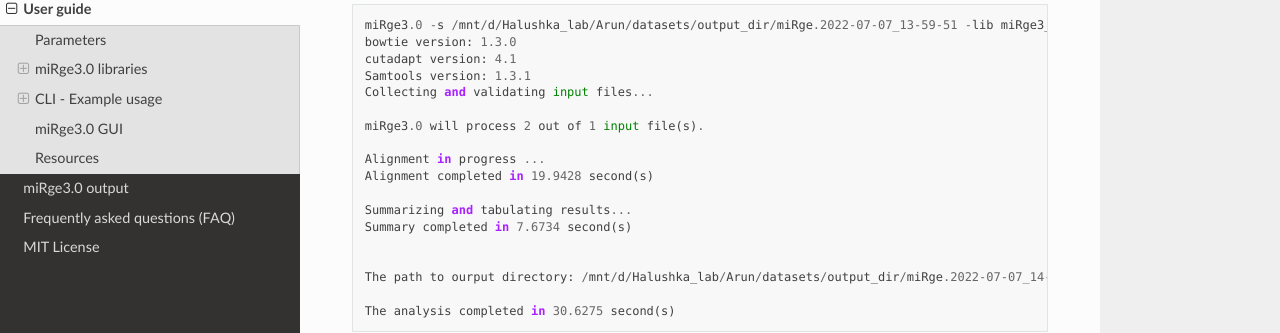
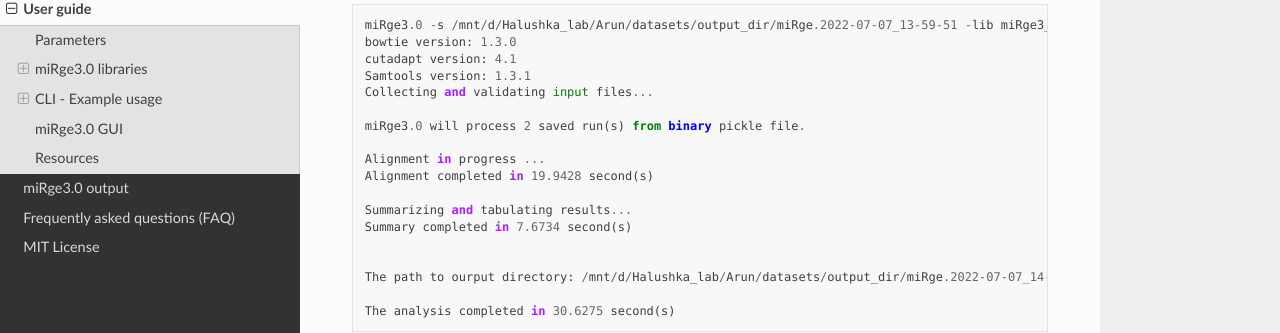
Before and after one commit to mhalushka/miRge3.0, a Sphinx documentation site: the page built from docs/source/quick_start.md, in a window 1280 px wide and 900 px high, scrolled down 5769 px. Shown: the part 141-474 px from the top of the window. Built offline with Sphinx 7.4.7 and the Read the Docs theme 2.0.0, drawn with Linux system fonts in a browser that asks for light colours.

Commit message:
Update quick_start.md

```diff
--- a/docs/source/quick_start.md
+++ b/docs/source/quick_start.md
@@ -264,7 +264,7 @@ cutadapt version: 4.1
 Samtools version: 1.3.1
 Collecting and validating input files...
 
-miRge3.0 will process 2 out of 1 input file(s).
+miRge3.0 will process 2 saved run(s) from binary pickle file.
 
 Alignment in progress ...
 Alignment completed in 19.9428 second(s)
```
